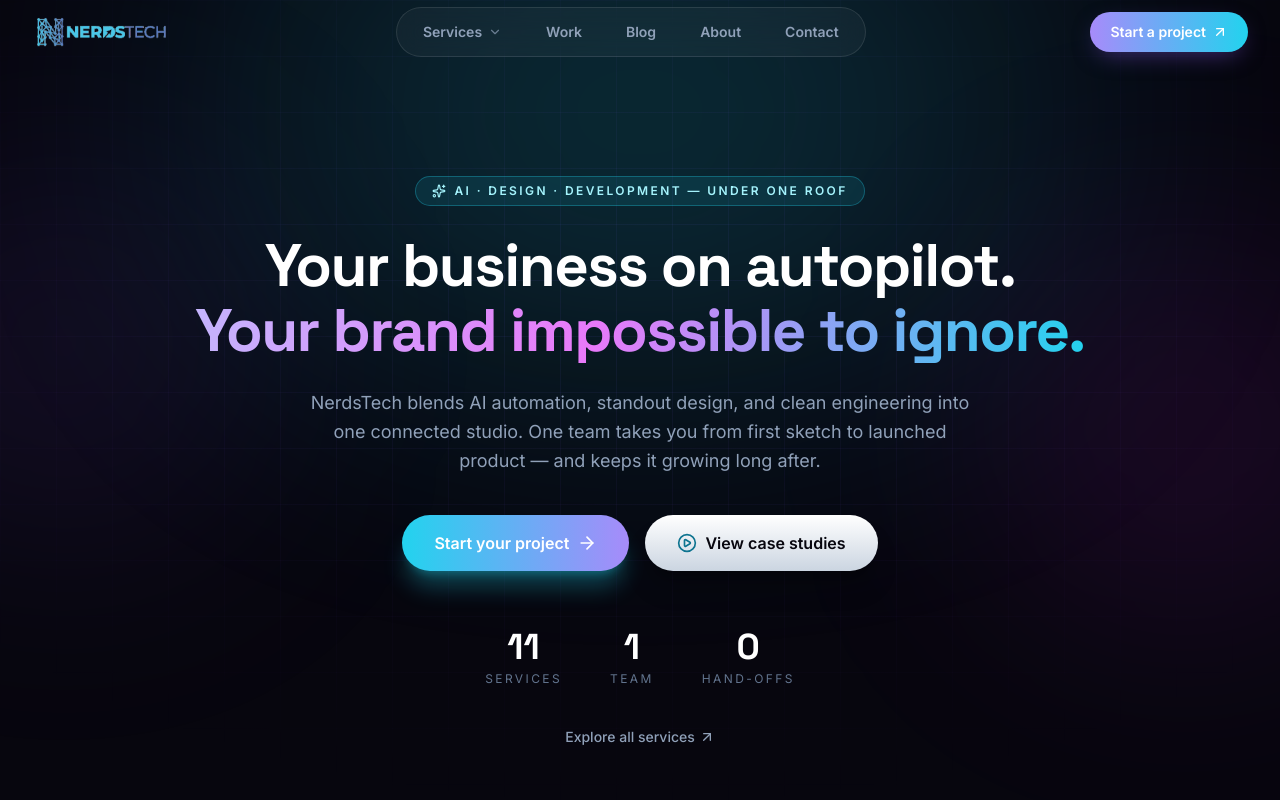
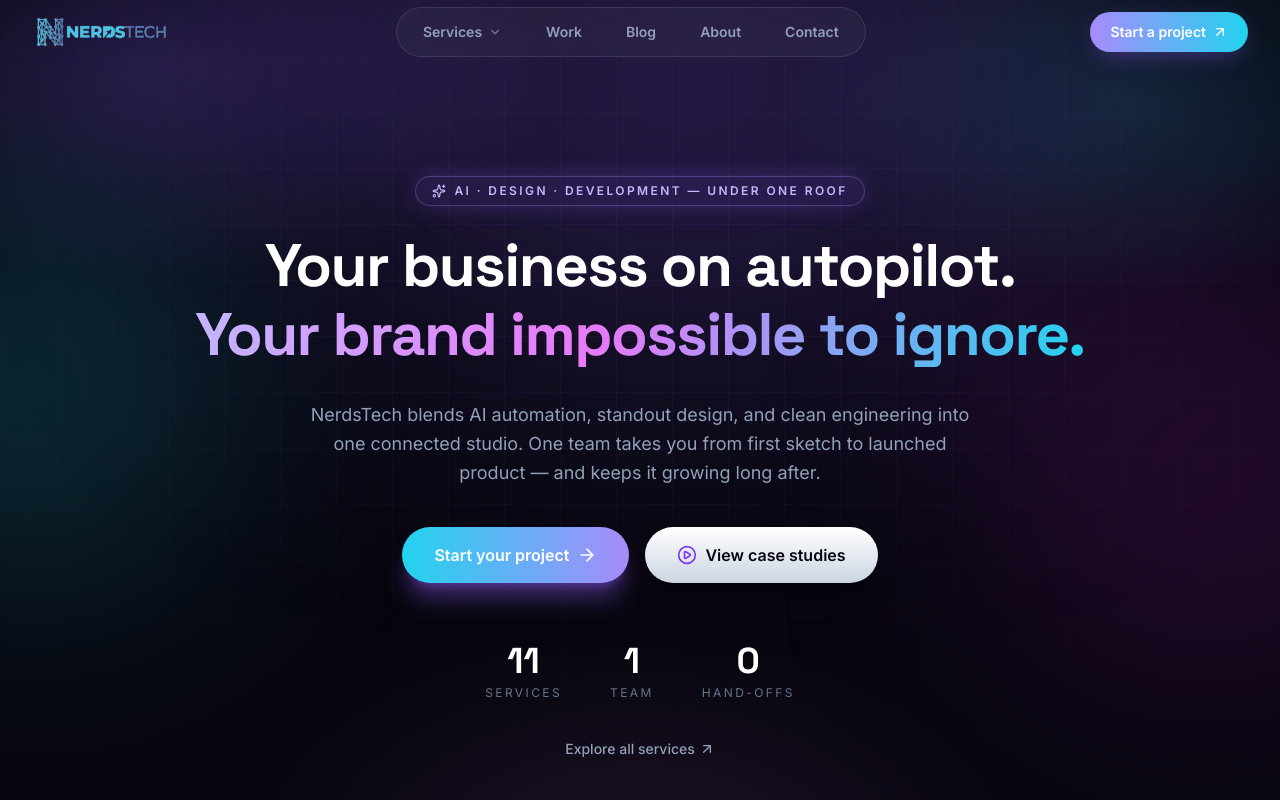
Before and after one commit to charlieboy350/nerds-tech-website, a Next.js app: page / in a window 1280 px wide. Shown: the top 800 px of the page. Built offline with nearby package versions, Linux system fonts and the light colour scheme.

Commit message:
Aurora theme + GSAP: src/components/home/Hero.tsx

```diff
--- a/src/components/home/Hero.tsx
+++ b/src/components/home/Hero.tsx
@@ -1,97 +1,147 @@
 "use client";
 
 import Link from "next/link";
-import { motion, useReducedMotion } from "framer-motion";
+import { useEffect, useLayoutEffect, useRef } from "react";
 import { ArrowRight, ArrowUpRight, Sparkles, PlayCircle } from "lucide-react";
+import { gsap, prefersReducedMotion } from "@/lib/gsap";
 import { SITE } from "@/site";
+import Magnetic from "@/components/gsap/Magnetic";
+import Parallax from "@/components/gsap/Parallax";
 
-const container = {
-  hidden: {},
-  show: { transition: { staggerChildren: 0.12, delayChildren: 0.15 } },
-};
-
-const item = {
-  hidden: { opacity: 0, y: 34 },
-  show: { opacity: 1, y: 0, transition: { duration: 0.8, ease: [0.22, 1, 0.36, 1] as const } },
-};
+const useIsoLayoutEffect = typeof window !== "undefined" ? useLayoutEffect : useEffect;
 
 export default function Hero() {
-  const reduce = useReducedMotion();
+  const root = useRef<HTMLElement>(null);
+
+  useIsoLayoutEffect(() => {
+    if (!root.current || prefersReducedMotion()) return;
+    const ctx = gsap.context(() => {
+      const tl = gsap.timeline({ defaults: { ease: "power3.out" } });
+      tl.fromTo(
+        "[data-hero='badge']",
+        { autoAlpha: 0, y: 24, scale: 0.94 },
+        { autoAlpha: 1, y: 0, scale: 1, duration: 0.7 },
+        0.15
+      )
+        .fromTo(
+          "[data-hero='line']",
+          { yPercent: 110 },
+          { yPercent: 0, duration: 1.05, stagger: 0.12, ease: "power4.out" },
+          0.3
+        )
+        .fromTo(
+          "[data-hero='sub']",
+          { autoAlpha: 0, y: 26 },
+          { autoAlpha: 1, y: 0, duration: 0.9 },
+          0.75
+        )
+        .fromTo(
+          "[data-hero='cta']",
+          { autoAlpha: 0, y: 26, scale: 0.96 },
+          { autoAlpha: 1, y: 0, scale: 1, duration: 0.8, stagger: 0.1 },
+          0.9
+        )
+        .fromTo(
+          "[data-hero='stat']",
+          { autoAlpha: 0, y: 22 },
+          { autoAlpha: 1, y: 0, duration: 0.7, stagger: 0.09 },
+          1.05
+        )
+        .fromTo(
+          "[data-hero='more']",
+          { autoAlpha: 0 },
+          { autoAlpha: 1, duration: 0.8 },
+          1.25
+        );
+
+      // Ambient orb drift
+      gsap.to("[data-orb='1']", {
+        x: 60, y: -40, duration: 9, yoyo: true, repeat: -1, ease: "sine.inOut",
+      });
+      gsap.to("[data-orb='2']", {
+        x: -50, y: 50, duration: 11, yoyo: true, repeat: -1, ease: "sine.inOut",
+      });
+      gsap.to("[data-orb='3']", {
+        x: 40, y: 30, scale: 1.15, duration: 13, yoyo: true, repeat: -1, ease: "sine.inOut",
+      });
+    }, root);
+    return () => ctx.revert();
+  }, []);
 
   return (
-    <section className="relative overflow-hidden pt-36 pb-20 sm:pt-44 sm:pb-28" aria-label="Introduction">
+    <section ref={root} className="relative overflow-hidden pt-36 pb-20 sm:pt-44 sm:pb-28" aria-label="Introduction">
       {/* Backdrop */}
       <div className="bg-grid absolute inset-0 [mask-image:radial-gradient(ellipse_70%_60%_at_50%_35%,black,transparent)]" aria-hidden="true" />
-      <div className="absolute -top-32 left-1/2 h-[480px] w-[820px] -translate-x-1/2 rounded-full bg-steel-500/20 blur-[140px] animate-pulse-glow" aria-hidden="true" />
-      <div className="absolute top-40 -left-32 h-96 w-96 rounded-full bg-brand-500/10 blur-[120px] animate-float" aria-hidden="true" />
-      <div className="absolute top-64 -right-24 h-96 w-96 rounded-full bg-fuchsia-500/10 blur-[120px] animate-float-slow" aria-hidden="true" />
+      <div className="aurora-bg absolute inset-0" aria-hidden="true" />
+      <div data-orb="1" className="absolute -top-32 left-1/2 h-[480px] w-[820px] -translate-x-1/2 rounded-full bg-brand-500/25 blur-[140px]" aria-hidden="true" />
+      <div data-orb="2" className="absolute top-40 -left-32 h-96 w-96 rounded-full bg-steel-500/20 blur-[120px]" aria-hidden="true" />
+      <div data-orb="3" className="absolute top-64 -right-24 h-96 w-96 rounded-full bg-fuchsia-500/15 blur-[120px]" aria-hidden="true" />
 
-      <motion.div
-        variants={reduce ? undefined : container}
-        initial="hidden"
-        animate="show"
-        className="relative mx-auto max-w-7xl px-5 sm:px-8"
-      >
-        <motion.div variants={item} className="flex justify-center">
-          <span className="inline-flex items-center gap-2 rounded-full border border-steel-500/30 bg-steel-500/10 px-4 py-1.5 text-xs font-semibold uppercase tracking-[0.2em] text-steel-300">
+      <div className="relative mx-auto max-w-7xl px-5 sm:px-8">
+        <div data-hero="badge" className="flex justify-center">
+          <span className="inline-flex items-center gap-2 rounded-full border border-brand-400/30 bg-brand-500/10 px-4 py-1.5 text-xs font-semibold uppercase tracking-[0.2em] text-brand-300 shadow-[0_0_24px_-6px_rgba(139,92,246,0.5)]">
             <Sparkles className="size-3.5" />
             {SITE.tagline}
           </span>
-        </motion.div>
+        </div>
 
-        <motion.h1
-          variants={item}
-          className="mx-auto mt-7 max-w-4xl text-center font-display text-4xl font-bold leading-[1.08] tracking-tight text-white sm:text-5xl lg:text-6xl"
-        >
-          Your business on autopilot.
-          <br />
-          <span className="text-gradient">Your brand impossible to ignore.</span>
-        </motion.h1>
+        <h1 className="mx-auto mt-7 max-w-4xl text-center font-display text-4xl font-bold leading-[1.08] tracking-tight text-white sm:text-5xl lg:text-6xl">
+          <span className="block overflow-hidden pb-1">
+            <span data-hero="line" className="block">Your business on autopilot.</span>
+          </span>
+          <span className="block overflow-hidden pb-2">
+            <span data-hero="line" className="text-gradient block">Your brand impossible to ignore.</span>
+          </span>
+        </h1>
 
-        <motion.p
-          variants={item}
-          className="mx-auto mt-6 max-w-2xl text-center text-base leading-relaxed text-slate-400 sm:text-lg"
-        >
+        <p data-hero="sub" className="mx-auto mt-6 max-w-2xl text-center text-base leading-relaxed text-slate-400 sm:text-lg">
           {SITE.name} blends AI automation, standout design, and clean engineering into one
           connected studio. One team takes you from first sketch to launched product —
           and keeps it growing long after.
-        </motion.p>
+        </p>
 
-        <motion.div variants={item} className="mt-10 flex flex-col items-center justify-center gap-4 sm:flex-row">
+        <div className="mt-10 flex flex-col items-center justify-center gap-4 sm:flex-row">
+          <div data-hero="cta">
+            <Magnetic>
               <Link
                 href="/contact"
-            className="group inline-flex whitespace-nowrap w-full items-center justify-center gap-2 rounded-full bg-steel-500 btn-gradient px-8 py-4 text-base font-semibold text-white shadow-xl shadow-steel-500/30 transition-transform hover:scale-[1.03] active:scale-[0.98] sm:w-auto"
+                className="group inline-flex whitespace-nowrap w-full items-center justify-center gap-2 rounded-full bg-steel-500 btn-gradient px-8 py-4 text-base font-semibold text-white shadow-xl shadow-brand-500/40 transition-transform hover:scale-[1.03] active:scale-[0.98] sm:w-auto"
               >
                 Start your project
                 <ArrowRight className="size-5 transition-transform group-hover:translate-x-1" />
               </Link>
+            </Magnetic>
+          </div>
+          <div data-hero="cta">
+            <Magnetic>
               <Link
                 href="/work"
                 className="group relative inline-flex whitespace-nowrap w-full items-center justify-center gap-2 overflow-hidden rounded-full bg-white btn-gradient-white px-8 py-4 text-base font-semibold text-ink-950 shadow-xl shadow-black/25 transition-all duration-300 hover:-translate-y-0.5 hover:shadow-[0_18px_44px_-12px_rgba(255,255,255,0.4)] active:translate-y-0 sm:w-auto before:pointer-events-none before:absolute before:inset-0 before:-translate-x-full before:bg-gradient-to-r before:from-transparent before:via-white/70 before:to-transparent before:transition-transform before:duration-700 before:ease-out hover:before:translate-x-full"
               >
-            <PlayCircle className="size-5 text-steel-600 transition-transform duration-300 group-hover:scale-110" />
+                <PlayCircle className="size-5 text-brand-600 transition-transform duration-300 group-hover:scale-110" />
                 View case studies
               </Link>
-        </motion.div>
+            </Magnetic>
+          </div>
+        </div>
 
-        <motion.dl
-          variants={item}
-          className="mx-auto mt-14 flex max-w-lg items-center justify-center gap-8 text-center sm:gap-12"
-        >
+        <Parallax speed={-8}>
+          <dl className="mx-auto mt-14 flex max-w-lg items-center justify-center gap-8 text-center sm:gap-12">
             {[
               ["11", "services"],
               ["1", "team"],
               ["0", "hand-offs"],
             ].map(([value, label]) => (
-            <div key={label} className="flex flex-col items-center">
+              <div key={label} data-hero="stat" className="flex flex-col items-center">
                 <dt className="sr-only">{label}</dt>
                 <dd className="font-display text-3xl font-bold text-white sm:text-4xl">{value}</dd>
                 <dd className="mt-1 text-xs uppercase tracking-[0.2em] text-slate-500">{label}</dd>
               </div>
             ))}
-        </motion.dl>
+          </dl>
+        </Parallax>
 
-        <motion.div variants={item} className="mt-10 flex justify-center">
+        <div data-hero="more" className="mt-10 flex justify-center">
           <Link
             href="/services"
             className="group inline-flex items-center gap-1 text-sm font-medium text-slate-400 transition-colors hover:text-white"
@@ -99,8 +149,8 @@ export default function Hero() {
             Explore all services
             <ArrowUpRight className="size-4 transition-transform group-hover:translate-x-0.5 group-hover:-translate-y-0.5" />
           </Link>
-        </motion.div>
-      </motion.div>
+        </div>
+      </div>
     </section>
   );
 }
```
Lines whose indentation alone changed are shown as unchanged.
